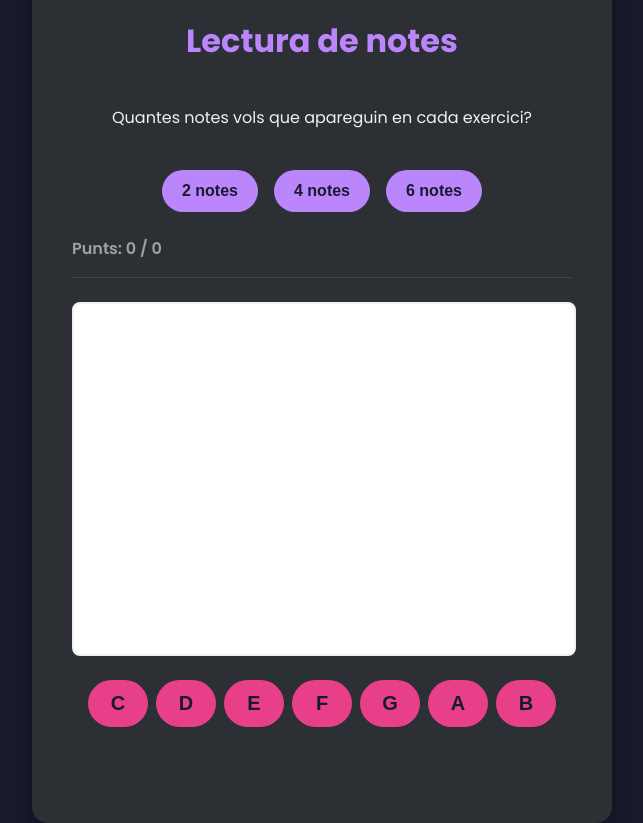
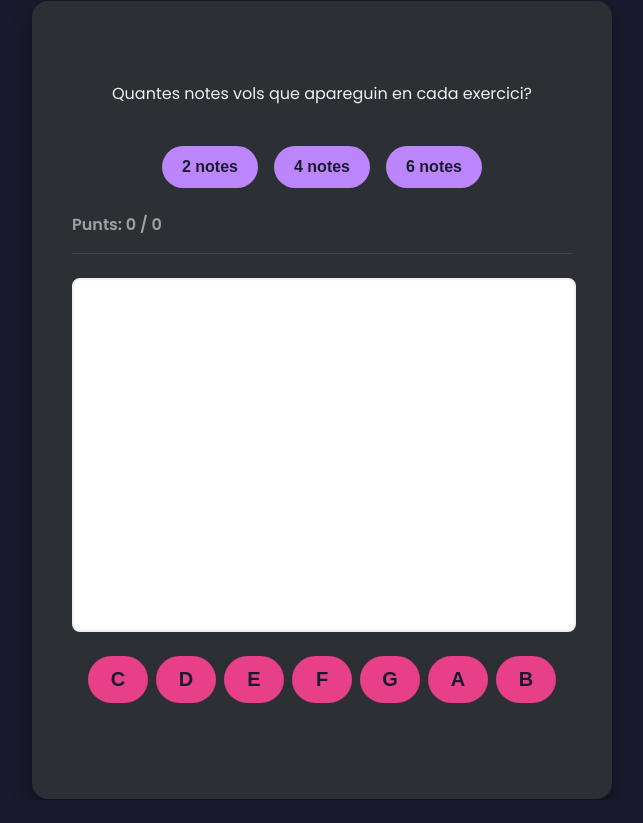
Before and after one commit to emmcaro/Lectura-sol-i-fa, a plain HTML site: page index.html in a window 1280 px wide. Shown: the whole page, without its empty margins (318-961 px from the left). After the commit the page ends 800 px from the top, so only its background shows below. Drawn offline with Linux system fonts and the light colour scheme.

Commit message:
Update index.html

```diff
--- a/index.html
+++ b/index.html
@@ -60,7 +60,7 @@ canvas { background-color:white; border:2px solid var(--text-color); border-radi
 <body>
 <div class="container">
     <div id="difficulty-screen">
-        <h1>Lectura de notes</h1>
+        <h1></h1>
         <p>Quantes notes vols que apareguin en cada exercici?</p>
         <div id="difficulty-buttons">
             <button class="difficulty-button" data-level="2">2 notes</button>
```
